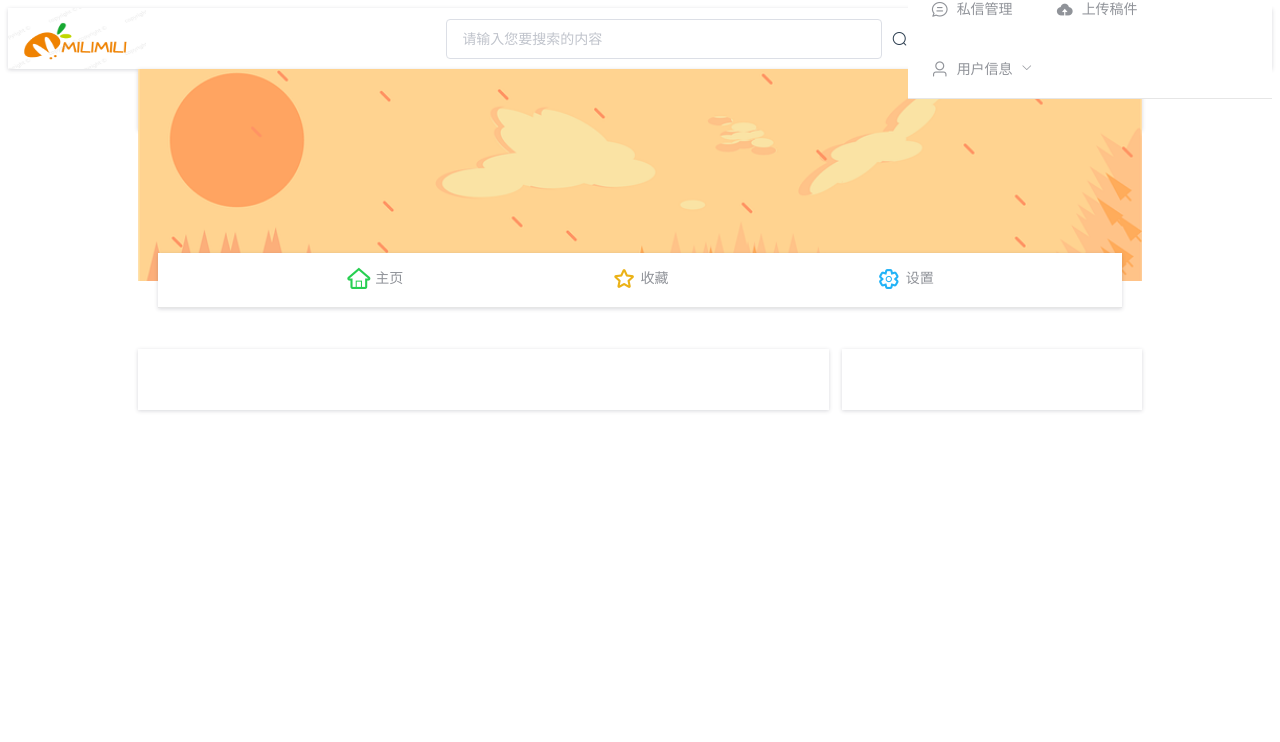
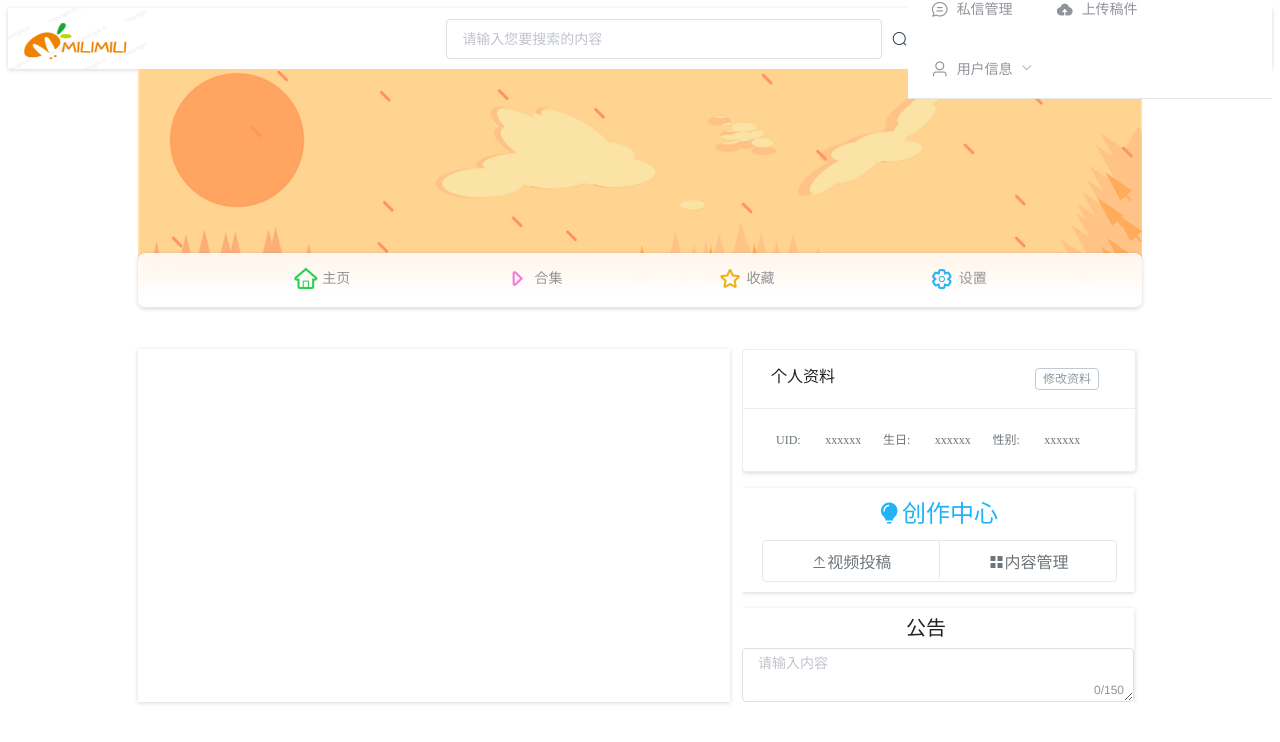
Before and after one commit to BUAA-GoodBro2021/MiliMili_frontend, a Vue app in the folder mili/: page /PersonalHomePage in a window 1280 px wide. Shown: the top 742 px of the page. Built offline with nearby package versions, Linux system fonts and the light colour scheme.

Commit message:
Update PHP.vue

```diff
--- a/mili/src/views/PersonalHomePage/PHP.vue
+++ b/mili/src/views/PersonalHomePage/PHP.vue
@@ -2,7 +2,7 @@
   <div>
     <el-container>
       <el-aside width="130px"></el-aside>
-      <el-container class="box">
+      <el-container>
         <!-- 头部 -->
         <el-header>
           <el-menu
@@ -10,17 +10,21 @@
             class="el-menu-demo"
             mode="horizontal"
             @select="handleSelect"
-            active-text-color="rgb(184, 147, 48)"
+            active-text-color="rgb(206, 160, 36)"
           >
             <el-menu-item index="1" class="headcol">
               <span class="icomoon zy icohead"></span
               ><span style="line-height=3em;"> 主页</span>
             </el-menu-item>
             <el-menu-item index="2" class="headcol">
+              <span class="icomoon hj icohead"></span
+              ><span style="line-height=3em;"> 合集</span>
+            </el-menu-item>
+            <el-menu-item index="3" class="headcol">
               <span class="icomoon sc icohead"></span
               ><span style="line-height=3em;"> 收藏</span>
             </el-menu-item>
-            <el-menu-item index="3" class="headcol">
+            <el-menu-item index="4" class="headcol">
               <span class="icomoon sz icohead"></span
               ><span style="line-height=3em;"> 设置</span>
             </el-menu-item>
@@ -30,9 +34,75 @@
         <el-footer style="height: 5vh; width: 100%"></el-footer>
         <!-- 主体 -->
         <el-container>
+          <!-- 视频 -->
           <el-main class="box"></el-main>
-          <el-aside width="13px"></el-aside>
-          <el-aside width="300px" class="box"></el-aside>
+          <!-- 间隔 -->
+          <el-aside width="1.5vh"></el-aside>
+          <!-- 个人资料+创作中心+公告 -->
+          <el-aside width="50vh">
+            <div style="width=100%">
+              <!-- 个人资料 -->
+              <el-card class="box-card asd box">
+                <div slot="header" class="clearfix">
+                  <span class="UserTitle">个人资料</span>
+                  <el-button
+                    style="float: right; padding: 0.1vh 0; margin-right: 2vh"
+                    type="text"
+                    class="UserChange"
+                    >修改资料</el-button
+                  >
+                </div>
+                <div class="text item">
+                  <span class="UserContext">UID: </span
+                  ><span class="UserContext">xxxxxx</span>
+                  <span class="UserContext">生日: </span
+                  ><span class="UserContext">xxxxxx</span>
+                  <span class="UserContext">性别: </span
+                  ><span class="UserContext">xxxxxx</span>
+                </div>
+              </el-card>
+              <!-- 间隔 -->
+              <el-footer style="height: 2vh; width: 100%"></el-footer>
+              <!-- 创作中心 -->
+              <div class="asd box Ucreate">
+                <div class="UcreateTitle">
+                  <i class="el-icon-s-opportunity"></i><span>创作中心</span>
+                </div>
+                <div class="UcreateItem">
+                  <a
+                    href="#"
+                    target="_blank"
+                    class="UcreateItem1 UserCreateItem"
+                    ><span class="el-icon-upload2"></span
+                    ><span class="i-m-text">视频投稿</span></a
+                  ><a
+                    href="#"
+                    target="_blank"
+                    class="UcreateItem2 UserCreateItem"
+                    ><span class="el-icon-menu"></span
+                    ><span class="i-m-text">内容管理</span></a
+                  >
+                </div>
+              </div>
+              <!-- 间隔 -->
+              <el-footer style="height: 2vh; width: 100%"></el-footer>
+              <!-- 公告 -->
+              <div class="asd box">
+                <div class="NoticeTitle">公告</div>
+                <div>
+                  <el-input
+                    type="textarea"
+                    placeholder="请输入内容"
+                    v-model="textarea"
+                    maxlength="150"
+                    show-word-limit
+                    class="NoticeText"
+                  >
+                  </el-input>
+                </div>
+              </div>
+            </div>
+          </el-aside>
         </el-container>
       </el-container>
       <el-aside width="130px"></el-aside>
@@ -41,6 +111,79 @@
 </template>
 
 <style scoped>
+/* 内外边距清零 */
+* {
+  margin: 0;
+  padding: 0;
+}
+/* em和i斜体清除 */
+em,
+i {
+  font-style: normal;
+}
+/* 去掉li的小圆点 */
+li {
+  list-style: none;
+}
+img {
+  /* 照顾低版本浏览器 如果图片外边包含了链接 会有边框的问题 */
+  border: 0;
+  /* 取消图片底侧有空白缝隙的问题 */
+  vertical-align: middle;
+}
+
+button {
+  /* 当鼠标经过button按钮时 鼠标变成小手 */
+  cursor: pointer;
+}
+
+a {
+  color: #666;
+  text-decoration: none;
+}
+
+a:hover {
+  color: #c81623;
+}
+
+button,
+input {
+  font-family: Microsoft Yahei, Heiti SC, arial, Hiragino Sans GB, "\5B8B\4F53",
+    sans-serif;
+  color: #666;
+}
+
+body {
+  /* 抗锯齿 让文字更加清晰 */
+  -webkit-font-smoothing: antialiased;
+  background-color: #fff;
+  font: 12px/1.5 Microsoft YaHei, Heiti SC, tahoma, arial, Hiragino Sans GB,
+    "\5B8B\4F53", sans-serif;
+  color: #666;
+}
+
+.hide,
+.none {
+  display: none;
+}
+/* 清除浮动 */
+.clearfix:after {
+  visibility: hidden;
+  clear: both;
+  display: block;
+  content: ".";
+  height: 0;
+}
+
+.clearfix {
+  *zoom: 1;
+}
+
+.mod_price {
+  font-size: 14px;
+  color: #e33333;
+}
+
 @font-face {
   font-family: "icomoon";
   src: url("../../assets/fonts/icomoon.eot?7kkyc2");
@@ -67,7 +210,6 @@
   display: flex;
   justify-content: space-between;
   background: white;
-  height: 61px;
   box-shadow: 0 1px 4px 0 rgb(58 62 81 / 20%);
 }
 .el-menu {
@@ -76,12 +218,14 @@
   height: 6.7vh;
   display: flex;
   justify-content: space-between;
-  background: white;
+  /* background: rgb(255, 254, 253); */
+  background: linear-gradient(rgb(255, 248, 241), white 80%);
+  opacity: 0.97;
   box-shadow: 0 1px 4px 0 rgb(58 62 81 / 20%);
   margin-left: 0 !important;
   margin-right: 0 !important;
   top: 23vh !important;
-  /* color: rgb(184, 147, 48); */
+  border-radius: 0.9vh;
 }
 .el-menu-item {
   height: 3.5em;
@@ -99,10 +243,102 @@
 .zy {
   color: rgb(39, 207, 81);
 }
+.hj {
+  color: rgb(238, 121, 222);
+}
 .sc {
   color: rgb(235, 178, 23);
 }
 .sz {
   color: rgb(34, 179, 247);
 }
+
+.asd {
+  width: 49vh;
+  display: block;
+}
+.UserTitle {
+  line-height: 2vh;
+  font-size: 16px;
+  color: #222;
+  font-family: Microsoft YaHei;
+  margin-left: -24vh;
+}
+.UserChange {
+  display: inline-block;
+  width: 8vh;
+  height: 2.7vh;
+  color: #9499a0;
+  border: 0.5px solid #c0c9d4;
+  text-align: center;
+  font-size: 12px;
+  line-height: 2vh;
+  border-radius: 0.5vh;
+  margin: 0;
+  padding: 0;
+  transition: 0.2s;
+}
+.UserChange:hover {
+  color: rgb(34, 179, 247);
+  border-color: rgb(34, 179, 247);
+}
+.UserContext {
+  color: #6d757a;
+  font-family: "Microsoft YaHei";
+  font-size: 12px;
+  line-height: 2.8vh;
+  padding-right: 2.7vh;
+}
+
+.Ucreate {
+  color: rgb(34, 179, 247);
+  height: 13vh;
+}
+.UcreateTitle {
+  font-size: 1.5em;
+  line-height: 6.5vh;
+}
+.UcreateItem {
+  margin-left: 2.5vh;
+  width: 90%;
+  border: 1px solid #e5e9ef;
+  border-radius: 4px;
+  height: 5vh;
+}
+.UcreateItem1 {
+  border-right: 1px solid #e5e9ef;
+  color: #6d757a;
+  float: left;
+  text-align: center;
+  width: 50%;
+  line-height: 4vh;
+  transition: color 0.2s;
+  padding-top: 0.8vh;
+  vertical-align: baseline;
+}
+.UcreateItem2 {
+  color: #6d757a;
+  float: left;
+  text-align: center;
+  width: 40%;
+  line-height: 4vh;
+  transition: color 0.2s;
+  padding-top: 0.8vh;
+  padding-left: 5%;
+}
+.UserCreateItem:hover {
+  color: rgb(34, 179, 247);
+}
+
+.NoticeTitle {
+  margin-left: 3vh;
+  line-height: 5vh;
+  font-size: 20px;
+  color: #222;
+  font-family: "Microsoft YaHei";
+  margin-left: -3vh;
+}
+.NoticeText {
+  height: 100%;
+}
 </style>
```
